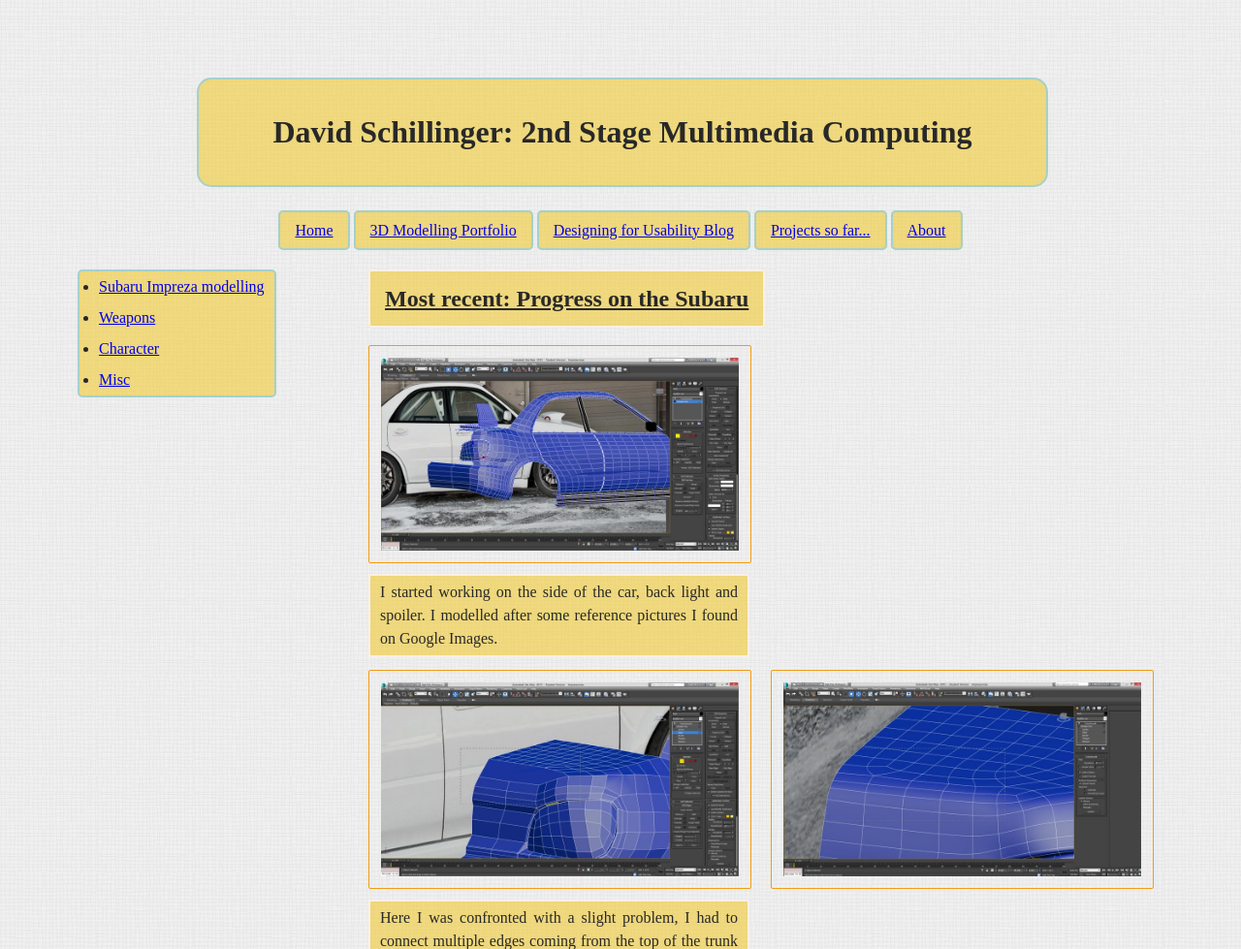
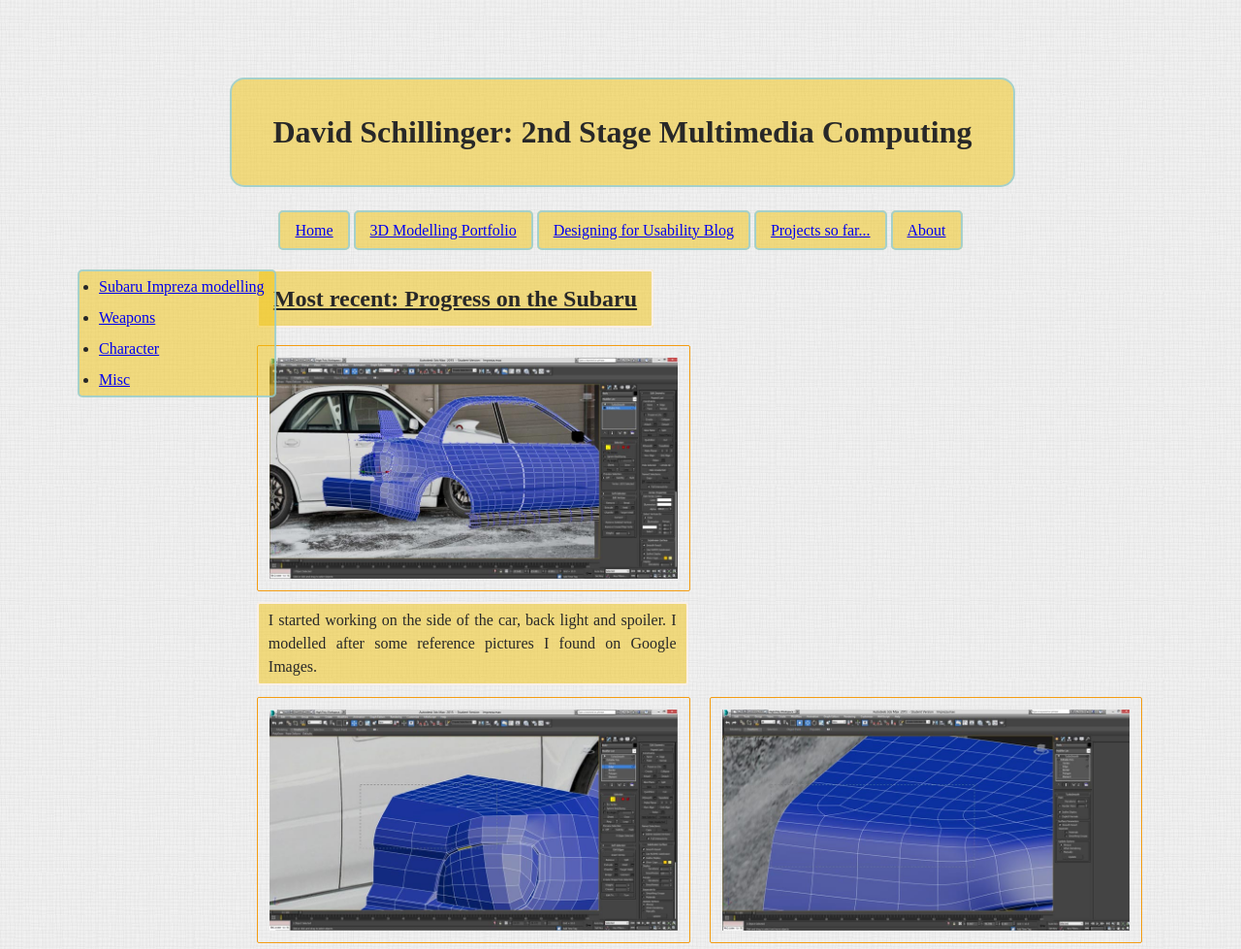
Before and after one commit to schillid/multimediacomputingwebsite, a plain HTML site: page modelling.html in a window 1280 px wide. Shown: the top 979 px of the page at 97% size. Drawn offline with Linux system fonts and the light colour scheme.

Commit message:
last commit for today

```diff
--- a/style.css
+++ b/style.css
@@ -18,10 +18,10 @@ p {
     line-height: 150%;
 }
 h1 {
-    width: 74%;
+    width: 68%;
     font-family: 300% "Myriad Pro";
     font-weight: 600;
-    margin-left: 11%;
+    margin-left: 14%;
     margin-bottom: .9em;
     text-align: center;
     padding: 2%;
@@ -92,7 +92,7 @@ p.text30 {
 }
 .content-wrapper {
     margin-top: 30px;
-    margin-left: 300px;
+    margin-left: 16.5%;
 }
 span.subaru {
     font-weight: 600;
```
